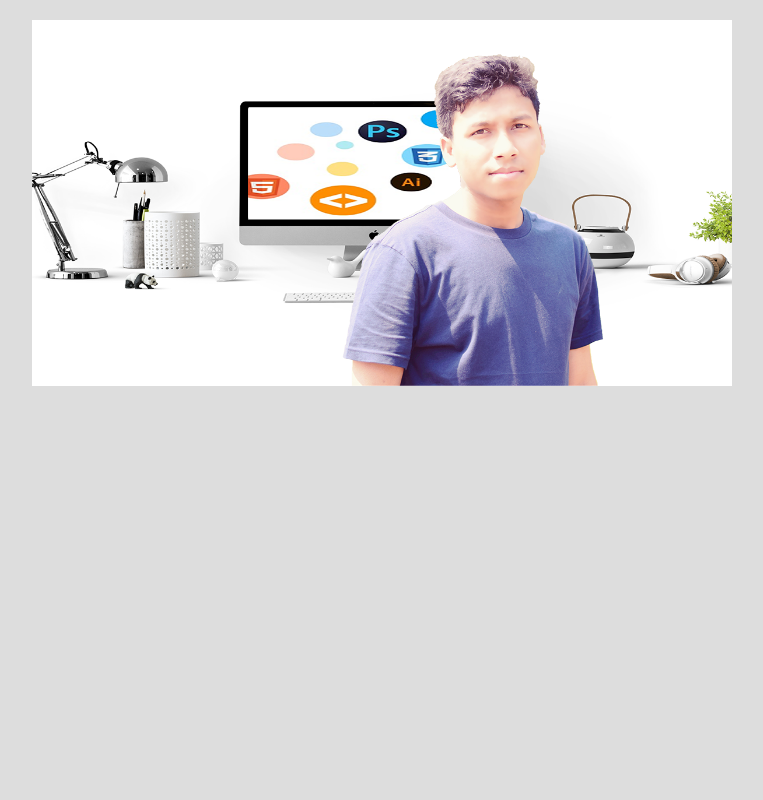
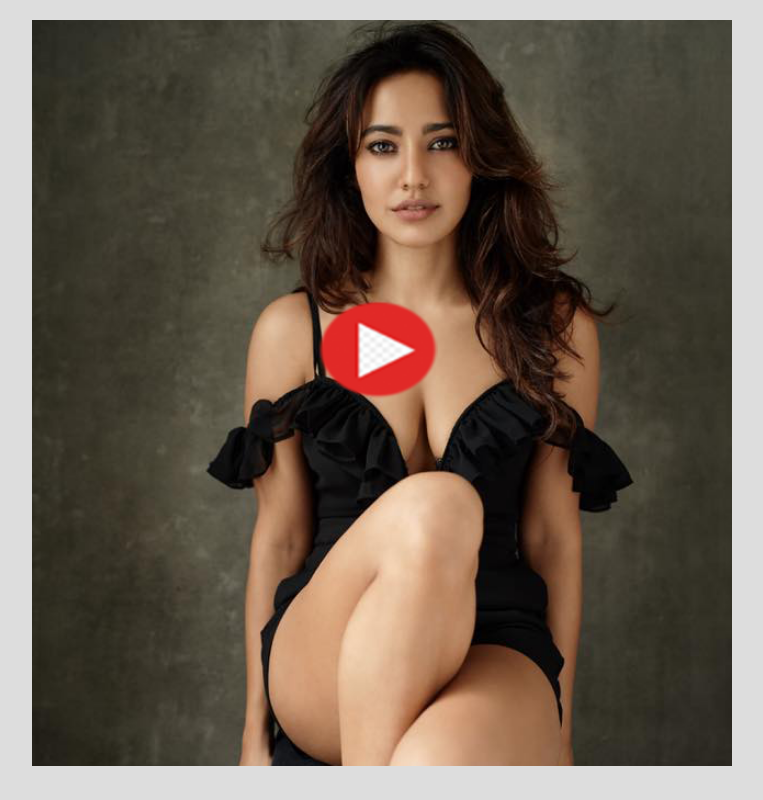
Before and after one commit to TusherEmran/marketing, a plain HTML site: page index.html in a window 1280 px wide. Shown: the whole page, without its empty margins (258-1021 px from the left). Drawn offline with Linux system fonts and the light colour scheme.

Commit message:
Update index.html

```diff
--- a/index.html
+++ b/index.html
@@ -31,7 +31,7 @@
     <div class="container-fluid">
         <div class="container" style="margin:0 auto;">
             <div class="row">
-                <div clas="col-md-4"><a href="https://www.fiverr.com/share/DYW7y"><img src="home.png" alt=""></a></div>
+                <div clas="col-md-4"><a href="https://www.fiverr.com/share/DYW7y"><img src="1.png" alt=""></a></div>
             </div>
         </div>
     </div>
```
